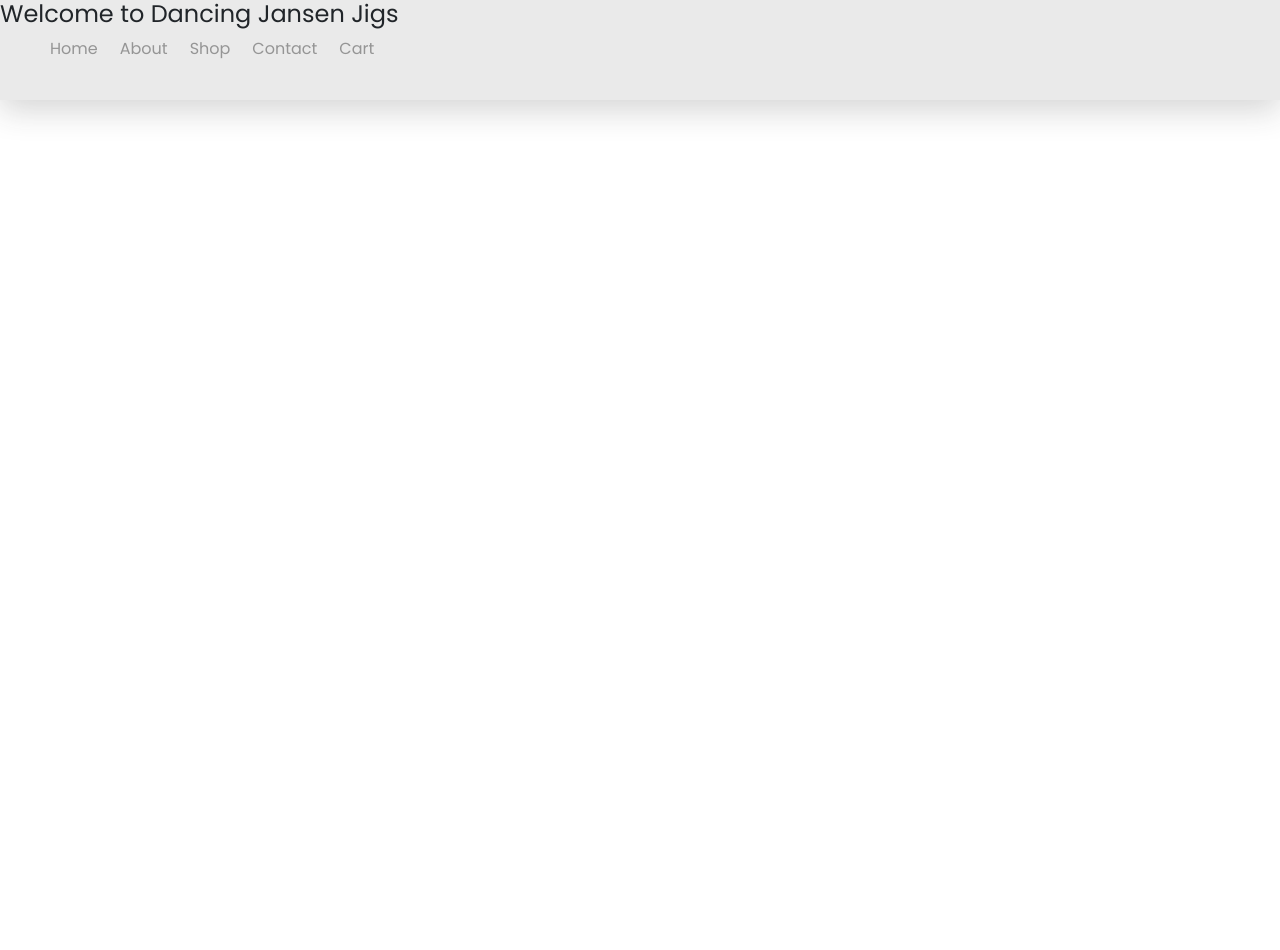
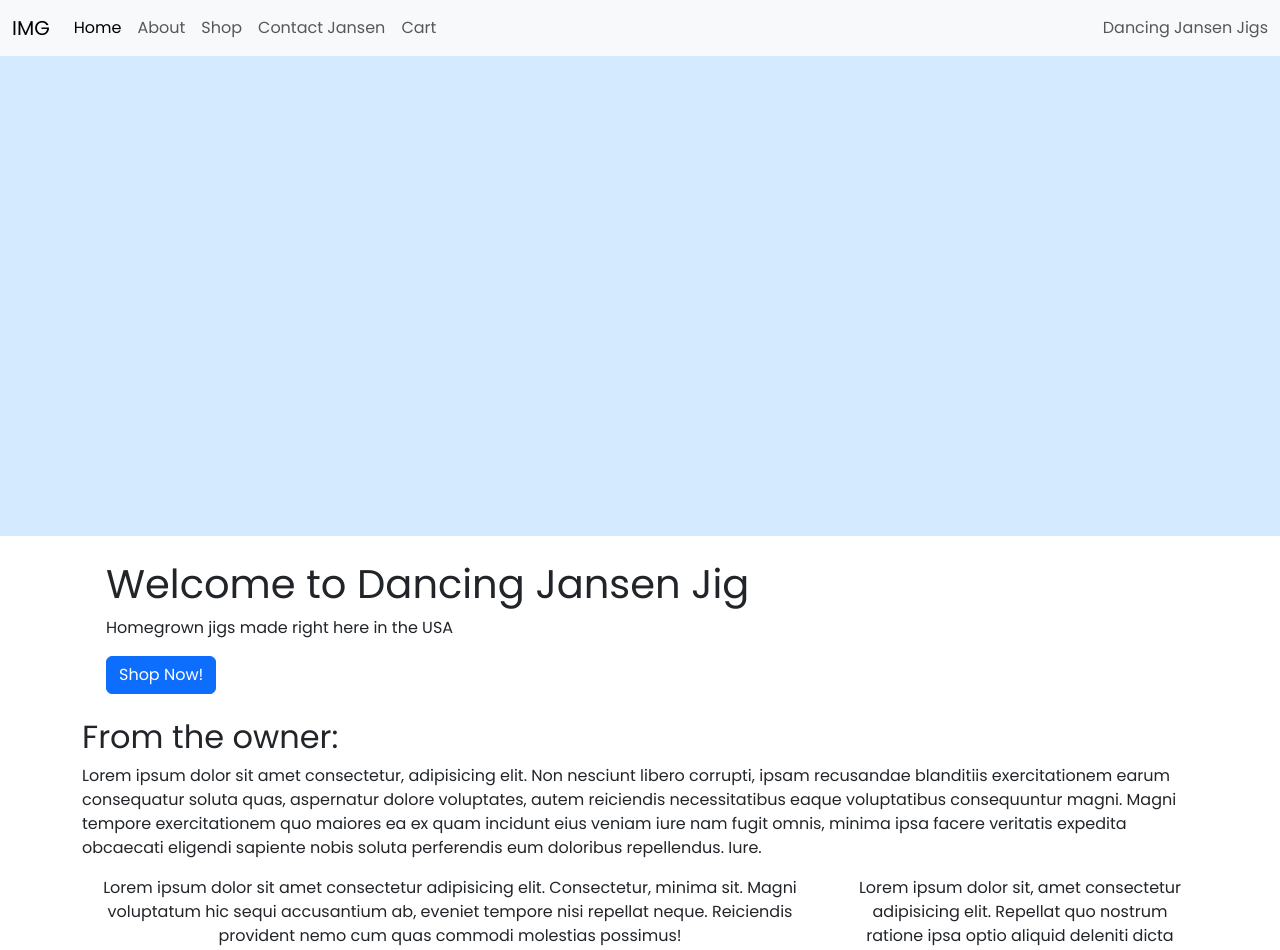
Before and after one commit to aidev13/dancing-jansen-jigs, a React (Vite) app in the folder dancing-jansen-jigs/: page / in a window 1280 px wide. Shown: the top 950 px of the page. Before the commit the page ends 800 px from the top, so only its background shows below. Built offline with nearby package versions, Linux system fonts and the light colour scheme.

Commit message:
WIP, playing with bootstrap... I may try materialized instead

```diff
--- /dev/null
+++ b/dancing-jansen-jigs/src/Styles/home.css
@@ -0,0 +1,5 @@
+.hero {
+   width: 100%;
+   height: 60vh;
+   background-color: rgb(212, 234, 254);
+}
--- a/dancing-jansen-jigs/src/Styles/index.css
+++ b/dancing-jansen-jigs/src/Styles/index.css
@@ -13,11 +13,13 @@ body {
 
 }
 
+
+/*
 .header-style {
    height: 100px;
    background-color: rgb(234, 234, 234);
    box-shadow: rgba(45, 45, 45, 0.2) 0px 10px 30px;
-}
+} */
 
 .navParent {
    display: flex;
--- a/dancing-jansen-jigs/src/components/Header.jsx
+++ b/dancing-jansen-jigs/src/components/Header.jsx
@@ -3,7 +3,6 @@ import NavBar from "./NavBar.jsx"
 const Header = () => {
   return (
     <div className="header-style">
-      <h4>Welcome to Dancing Jansen Jigs</h4>
       <NavBar />
     </div>
   )
--- a/dancing-jansen-jigs/src/components/NavBar.jsx
+++ b/dancing-jansen-jigs/src/components/NavBar.jsx
@@ -2,15 +2,52 @@ import { Link } from "react-router-dom"
 
 const NavBar = () => {
    return (
-      <nav className="navParent">
+      <>
+         <nav className="navbar navbar-expand-lg bg-body-tertiary">
 
-         <Link to='home'>Home</Link>
-         <Link to='about'>About</Link>
-         <Link to='shop'>Shop</Link>
-         <Link to='contact'>Contact</Link>
-         <Link to='cart'>Cart</Link>
+            <div className="container-fluid">
 
-      </nav>
+               <Link className="navbar-brand" to="/">IMG</Link>
+
+               <button
+                  className="navbar-toggler"
+                  type="button"
+                  data-bs-toggle="collapse"
+                  data-bs-target="#navbarText"
+                  aria-controls="navbarText"
+                  aria-expanded="false"
+                  aria-label="Toggle navigation">
+                  <span className="navbar-toggler-icon"></span>
+               </button>
+
+               <div className="collapse navbar-collapse" id="navbarText">
+
+                  <ul className="navbar-nav me-auto mb-2 mb-lg-0">
+                     <li className="nav-item">
+                        <Link className="nav-link active" aria-current="page" to="/">Home</Link>
+                     </li>
+                     <li className="nav-item">
+                        <Link className="nav-link" to="about">About</Link>
+                     </li>
+                     <li className="nav-item">
+                        <Link className="nav-link" to="shop">Shop</Link>
+                     </li>
+                     <li className="nav-item">
+                        <Link className="nav-link" to="contact">Contact Jansen</Link>
+                     </li>
+                     <li className="nav-item">
+                        <Link className="nav-link" to="cart">Cart</Link>
+                     </li>
+                  </ul>
+
+                  <span class="navbar-text">
+                     Dancing Jansen Jigs
+                  </span>
+
+               </div>
+            </div>
+         </nav>
+      </>
    )
 }
 
--- a/dancing-jansen-jigs/src/components/pages/Home.jsx
+++ b/dancing-jansen-jigs/src/components/pages/Home.jsx
@@ -1,11 +1,31 @@
-
+import "../../Styles/home.css"
 
 const Home = () => {
-  return (
-    <div>
-      <h2>Hello from Home</h2>
-    </div>
-  )
+   return (
+      <>
+         <div className="hero"></div>
+         <section className="container">
+            <div className="container-body m-4">
+               <h1>Welcome to Dancing Jansen Jig</h1>
+               <p>Homegrown jigs made right here in the USA</p>
+               <button className="btn btn-primary">Shop Now!</button>
+            </div>
+         </section>
+         <section className="container">
+            <h2>From the owner:</h2>
+            <img src="" alt="" />
+            <p>Lorem ipsum dolor sit amet consectetur, adipisicing elit. Non nesciunt libero corrupti, ipsam recusandae blanditiis exercitationem earum consequatur soluta quas, aspernatur dolore voluptates, autem reiciendis necessitatibus eaque voluptatibus consequuntur magni.
+               Magni tempore exercitationem quo maiores ea ex quam incidunt eius veniam iure nam fugit omnis, minima ipsa facere veritatis expedita obcaecati eligendi sapiente nobis soluta perferendis eum doloribus repellendus. Iure.</p>
+         </section>
+         <div class="container text-center">
+            <div class="row">
+               <div class="col-8">Lorem ipsum dolor sit amet consectetur adipisicing elit. Consectetur, minima sit. Magni voluptatum hic sequi accusantium ab, eveniet tempore nisi repellat neque. Reiciendis provident nemo cum quas commodi molestias possimus!</div>
+               <div class="col-4">Lorem ipsum dolor sit, amet consectetur adipisicing elit. Repellat quo nostrum ratione ipsa optio aliquid deleniti dicta officia, ipsam placeat ea earum magni quibusdam impedit rerum id? Quaerat, minima explicabo.</div>
+            </div>
+         </div>
+
+      </>
+   )
 }
 
 export default Home
--- a/dancing-jansen-jigs/src/main.jsx
+++ b/dancing-jansen-jigs/src/main.jsx
@@ -20,7 +20,7 @@ const router = createBrowserRouter([
       element: <App />,
       children: [
          {
-            path: "home",
+            path: "/",
             element: <Home />,
          },
          {
```
Also changed, not shown: dancing-jansen-jigs/public/Placeholder-_-Glossary.svg (deleted).
